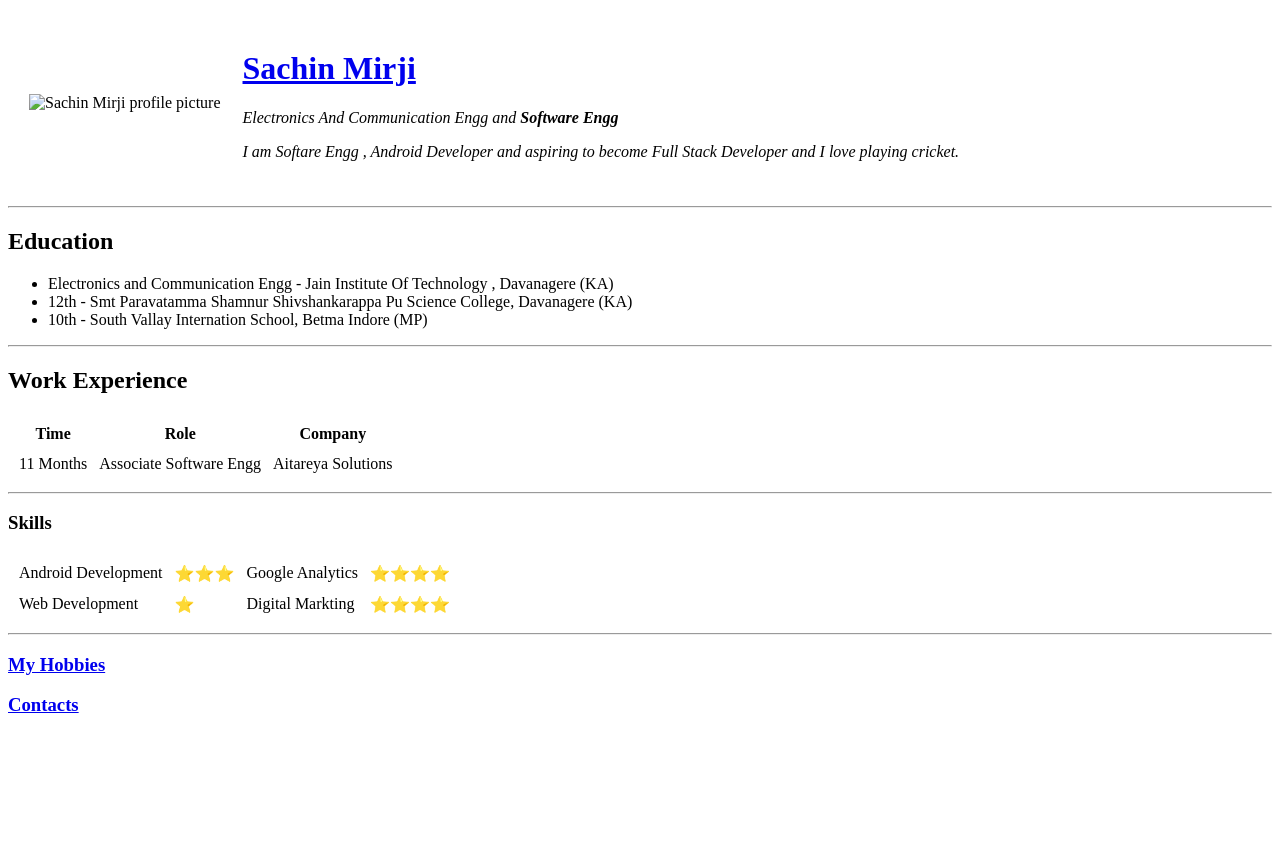
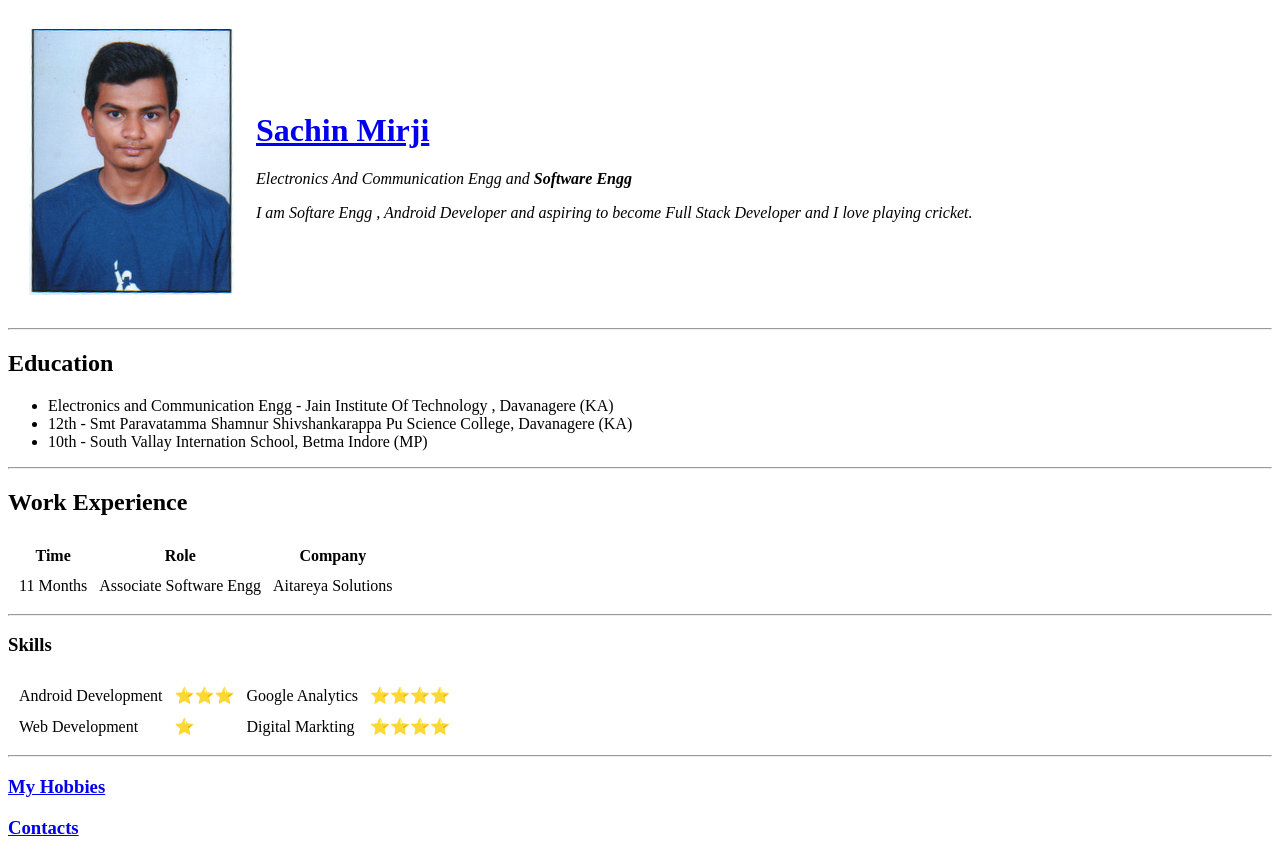
Before and after one commit to mirjinsachin/cv, a plain HTML site: page index.html in a window 1280 px wide. Before the commit the page ends 800 px from the top, so only its background shows below. Drawn offline with Linux system fonts and the light colour scheme.

Commit message:
Update index.html

```diff
--- a/index.html
+++ b/index.html
@@ -9,7 +9,7 @@
 <body>
   <table cellspacing = "20">
     <td>
-        <img src="images/sachin.png" alt="Sachin Mirji profile picture">
+        <img src="images/sachin.JPG" alt="Sachin Mirji profile picture">
     </td>
     <td>
       <h1><a href="https://www.instagram.com/iamsachin.mirji/">Sachin Mirji</a></h1>
```
